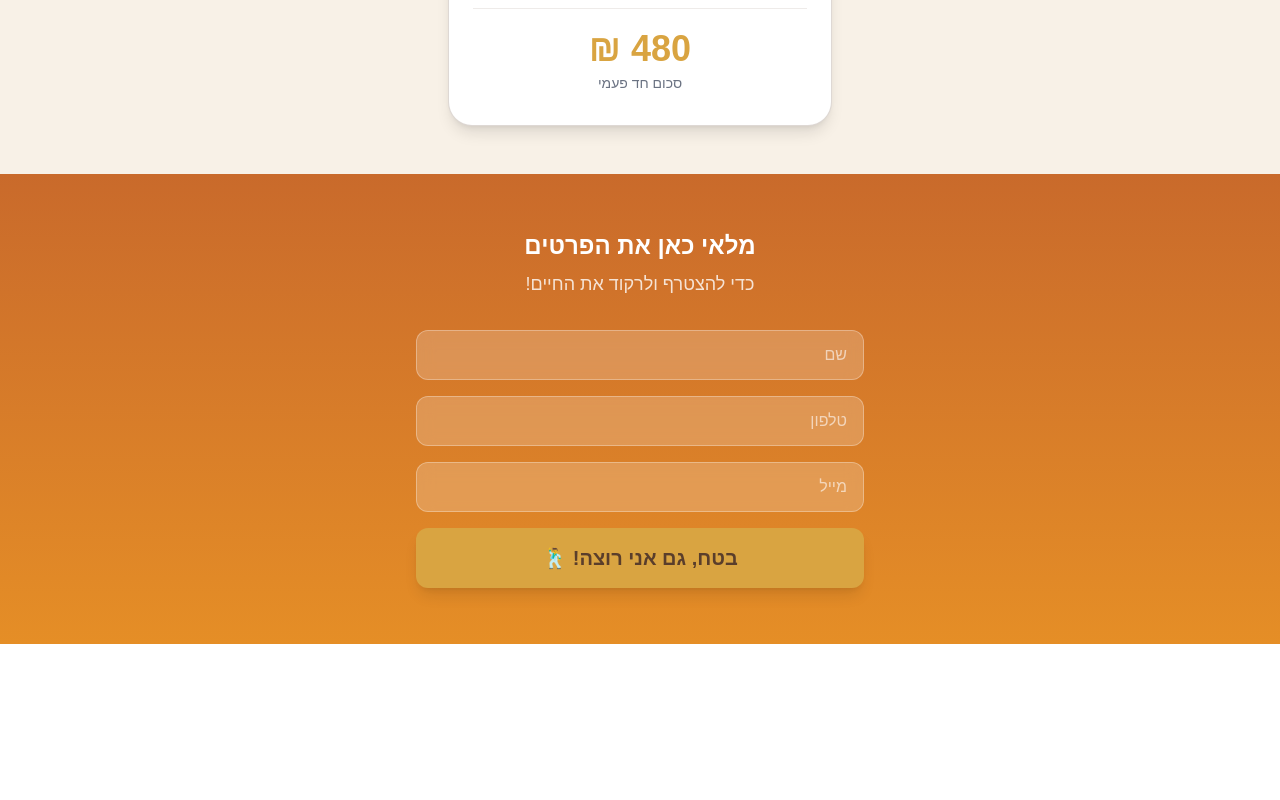
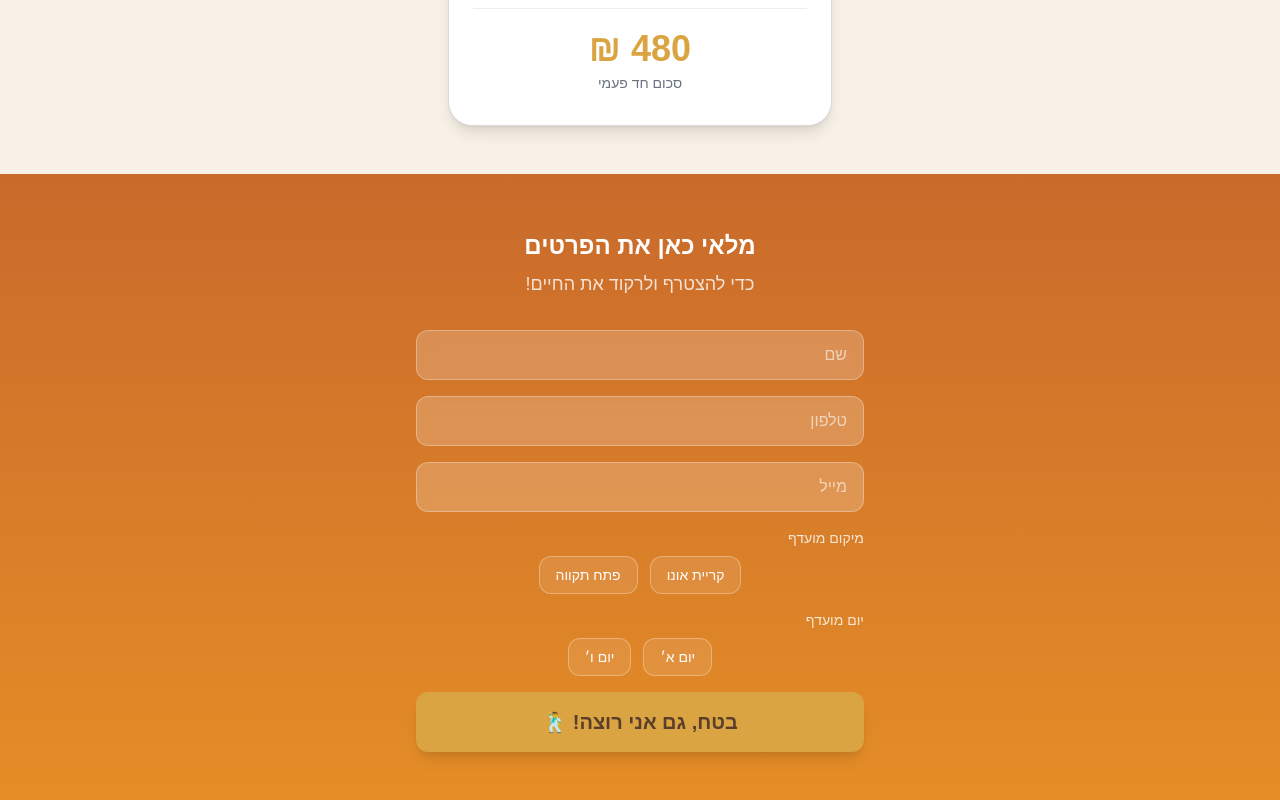
Before and after one commit to shl-udemy/dance-n, a Next.js app: page /workshop in a window 1280 px wide. Shown: the part 2024-2824 px from the top of the page. Before the commit the page ends 2668 px from the top, so only its background shows below. Built offline with nearby package versions, Linux system fonts and the light colour scheme.

Commit message:
signup update add location + time

```diff
--- a/app/api/workshop-signup/route.ts
+++ b/app/api/workshop-signup/route.ts
@@ -8,7 +8,7 @@ export async function POST(req: NextRequest) {
     return NextResponse.json({ error: "Invalid request body" }, { status: 400 });
   }
 
-  const { name, phone, email } = body;
+  const { name, phone, email, locations, times } = body;
 
   if (!name?.trim() || !phone?.trim()) {
     return NextResponse.json({ error: "שם וטלפון הם שדות חובה" }, { status: 400 });
@@ -21,12 +21,16 @@ export async function POST(req: NextRequest) {
   }
 
   const emailLine = email?.trim() ? `\n📧 אימייל: ${email.trim()}` : "";
+  const locationsLine = Array.isArray(locations) && locations.length > 0 ? `\n📍 מיקום: ${locations.join(", ")}` : "";
+  const timesLine = Array.isArray(times) && times.length > 0 ? `\n🗓 יום: ${times.join(", ")}` : "";
 
   const message =
     `🎓 הרשמה לסדנא!\n` +
     `👤 שם: ${name.trim()}\n` +
     `📱 טלפון: ${phone.trim()}` +
-    emailLine;
+    emailLine +
+    locationsLine +
+    timesLine;
 
   try {
     await sendToTelegram(chatId, message);
--- a/components/WorkshopSignupForm.tsx
+++ b/components/WorkshopSignupForm.tsx
@@ -1,13 +1,22 @@
 "use client";
 
 import { useState } from "react";
+
+const LOCATIONS = ["קריית אונו", "פתח תקווה"];
+const TIMES = ["יום א׳", "יום ו׳"];
 
 export default function WorkshopSignupForm() {
   const [name, setName] = useState("");
   const [phone, setPhone] = useState("");
   const [email, setEmail] = useState("");
+  const [locations, setLocations] = useState<string[]>([]);
+  const [times, setTimes] = useState<string[]>([]);
   const [status, setStatus] = useState<"idle" | "loading" | "success" | "error">("idle");
   const [errorMsg, setErrorMsg] = useState("");
+
+  const toggle = (value: string, list: string[], setter: (v: string[]) => void) => {
+    setter(list.includes(value) ? list.filter((v) => v !== value) : [...list, value]);
+  };
 
   const handleSubmit = async (e: React.FormEvent<HTMLFormElement>) => {
     e.preventDefault();
@@ -26,7 +35,7 @@ export default function WorkshopSignupForm() {
       const res = await fetch("/api/workshop-signup", {
         method: "POST",
         headers: { "Content-Type": "application/json" },
-        body: JSON.stringify({ name, phone, email }),
+        body: JSON.stringify({ name, phone, email, locations, times }),
       });
 
       if (!res.ok) {
@@ -54,6 +63,23 @@ export default function WorkshopSignupForm() {
 
   const inputClass =
     "w-full rounded-xl border border-white/30 bg-white/20 backdrop-blur px-4 py-3 text-right text-white placeholder-white/60 focus:border-white focus:outline-none focus:ring-2 focus:ring-white/30 transition";
+
+  const checkboxGroupClass = "flex gap-3 justify-center flex-wrap";
+
+  const checkboxLabel = (label: string, checked: boolean, onChange: () => void) => (
+    <label
+      key={label}
+      className={`flex items-center gap-2 px-4 py-2 rounded-xl border cursor-pointer transition font-medium text-sm ${
+        checked
+          ? "bg-white text-[#5A3E2B] border-white"
+          : "bg-white/10 text-white border-white/30 hover:bg-white/20"
+      }`}
+    >
+      <input type="checkbox" checked={checked} onChange={onChange} className="hidden" />
+      {checked && <span>✓</span>}
+      {label}
+    </label>
+  );
 
   return (
     <form onSubmit={handleSubmit} className="space-y-4" noValidate>
@@ -89,6 +115,26 @@ export default function WorkshopSignupForm() {
         />
       </div>
 
+      {/* Location */}
+      <div>
+        <p className="text-white/80 text-sm mb-2 text-right">מיקום מועדף</p>
+        <div className={checkboxGroupClass}>
+          {LOCATIONS.map((loc) =>
+            checkboxLabel(loc, locations.includes(loc), () => toggle(loc, locations, setLocations))
+          )}
+        </div>
+      </div>
+
+      {/* Time */}
+      <div>
+        <p className="text-white/80 text-sm mb-2 text-right">יום מועדף</p>
+        <div className={checkboxGroupClass}>
+          {TIMES.map((t) =>
+            checkboxLabel(t, times.includes(t), () => toggle(t, times, setTimes))
+          )}
+        </div>
+      </div>
+
       {status === "error" && (
         <p className="text-sm text-white/80 text-right">{errorMsg}</p>
       )}
```
